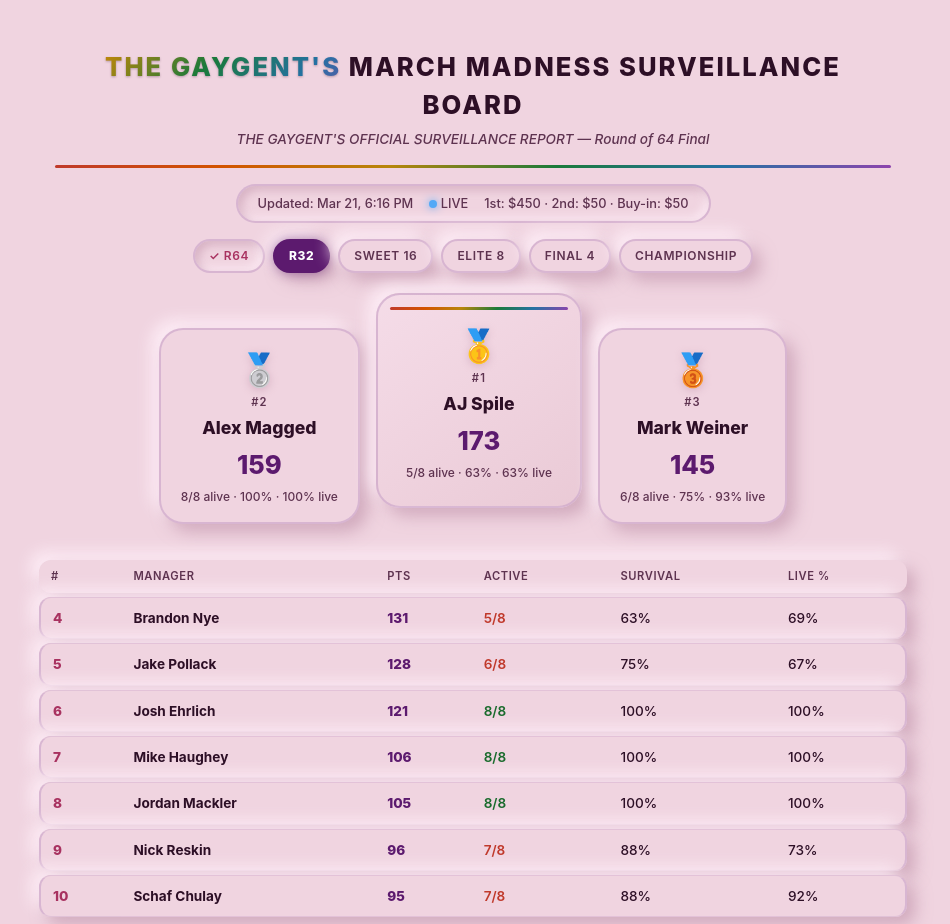
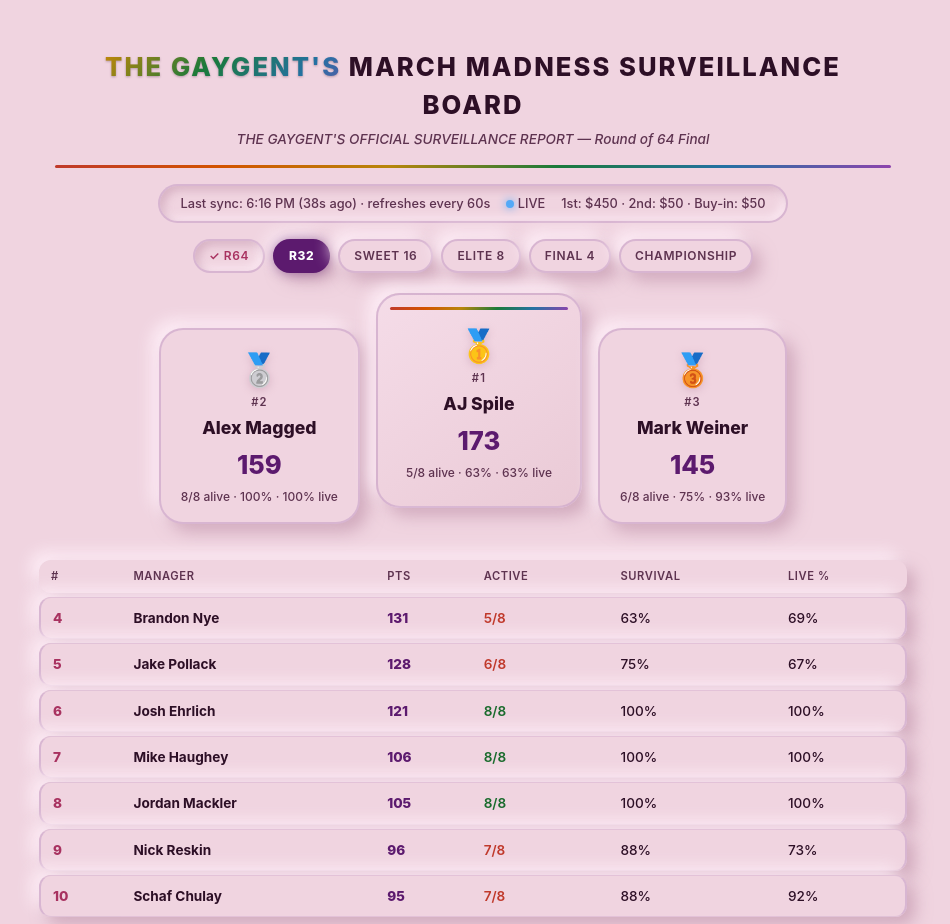
Before and after one commit to brandon-charles-novice-developer/march-madness-tracker, a plain HTML site: page index.html in a window 1280 px wide. Shown: the top 924 px of the page, without its empty margins (167-1117 px from the left). Drawn offline with nearby package versions, Linux system fonts and the light colour scheme.

Commit message:
feat: live timestamp with relative 'ago' ticker + refresh interval label
Shows 'Last sync: 11:05 AM (2m ago) · refreshes every 60s'
Ticks every 5 seconds so users see it counting up in real-time

```diff
--- a/index.html
+++ b/index.html
@@ -563,9 +563,26 @@ async function init() {
 }
 
 function renderHeader(lb, meta, commentary) {
-  var d = new Date(lb.last_updated);
-  document.getElementById('last-updated').textContent = 'Updated: ' + d.toLocaleString('en-US', { month: 'short', day: 'numeric', hour: 'numeric', minute: '2-digit' });
+  window._lastUpdatedISO = lb.last_updated;
+  updateTimestamp();
+  if (!window._tickerStarted) {
+    setInterval(updateTimestamp, 5000);
+    window._tickerStarted = true;
+  }
   if (commentary) document.getElementById('gaygent-header').textContent = commentary.gaygent_header || '';
+}
+
+function updateTimestamp() {
+  if (!window._lastUpdatedISO) return;
+  var d = new Date(window._lastUpdatedISO);
+  var now = new Date();
+  var secs = Math.floor((now - d) / 1000);
+  var ago;
+  if (secs < 60) ago = secs + 's ago';
+  else if (secs < 3600) ago = Math.floor(secs / 60) + 'm ago';
+  else ago = Math.floor(secs / 3600) + 'h ' + Math.floor((secs % 3600) / 60) + 'm ago';
+  var timeStr = d.toLocaleTimeString('en-US', { hour: 'numeric', minute: '2-digit' });
+  document.getElementById('last-updated').textContent = 'Last sync: ' + timeStr + ' (' + ago + ') · refreshes every 60s';
 }
 
 function renderRounds(rounds, current) {
```
